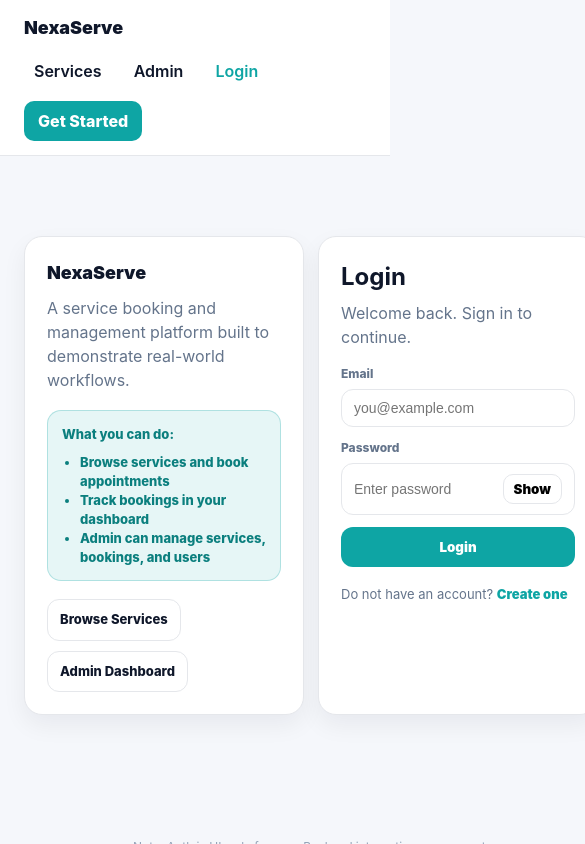
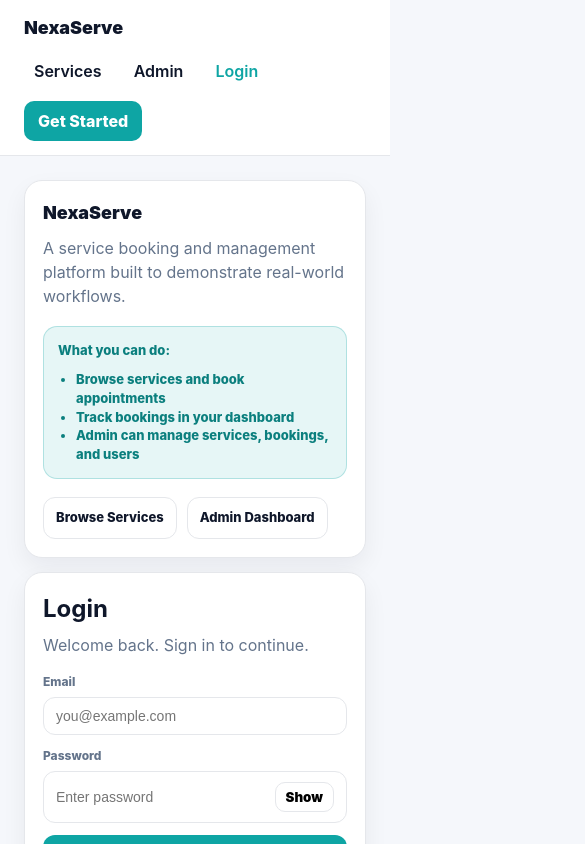
Before and after one commit to BethelHills/nexaserve-web-app, a React (Vite) app in the folder client/: page /login in a window 390 px wide. Shown: the top 844 px of the page, 585 px wide, since content can reach past the window. Built offline with nearby package versions, Linux system fonts and the light colour scheme.

Commit message:
Fix auth layout responsiveness

```diff
--- a/client/src/components/layout/AuthLayout.jsx
+++ b/client/src/components/layout/AuthLayout.jsx
@@ -3,6 +3,7 @@ import { Link } from "react-router-dom";
 export default function AuthLayout({ title, subtitle, children }) {
   return (
     <div
+      className="authLayout"
       style={{
         minHeight: "calc(100vh - 64px)",
         background: "#f5f7fb",
@@ -12,6 +13,7 @@ export default function AuthLayout({ title, subtitle, children }) {
       }}
     >
       <div
+        className="authGrid"
         style={{
           width: "100%",
           maxWidth: 980,
@@ -21,6 +23,7 @@ export default function AuthLayout({ title, subtitle, children }) {
         }}
       >
         <div
+          className="authPanel"
           style={{
             background: "#ffffff",
             border: "1px solid #e5e7eb",
@@ -67,6 +70,7 @@ export default function AuthLayout({ title, subtitle, children }) {
         </div>
 
         <div
+          className="authPanel"
           style={{
             background: "#ffffff",
             border: "1px solid #e5e7eb",
--- a/client/src/index.css
+++ b/client/src/index.css
@@ -28,3 +28,25 @@ a {
 button {
   font-family: inherit;
 }
+
+.authLayout {
+  padding: 24px;
+}
+
+.authGrid {
+  width: 100%;
+}
+
+@media (max-width: 720px) {
+  .authLayout {
+    padding: 16px;
+  }
+
+  .authGrid {
+    grid-template-columns: 1fr !important;
+  }
+
+  .authPanel {
+    padding: 18px !important;
+  }
+}
```
